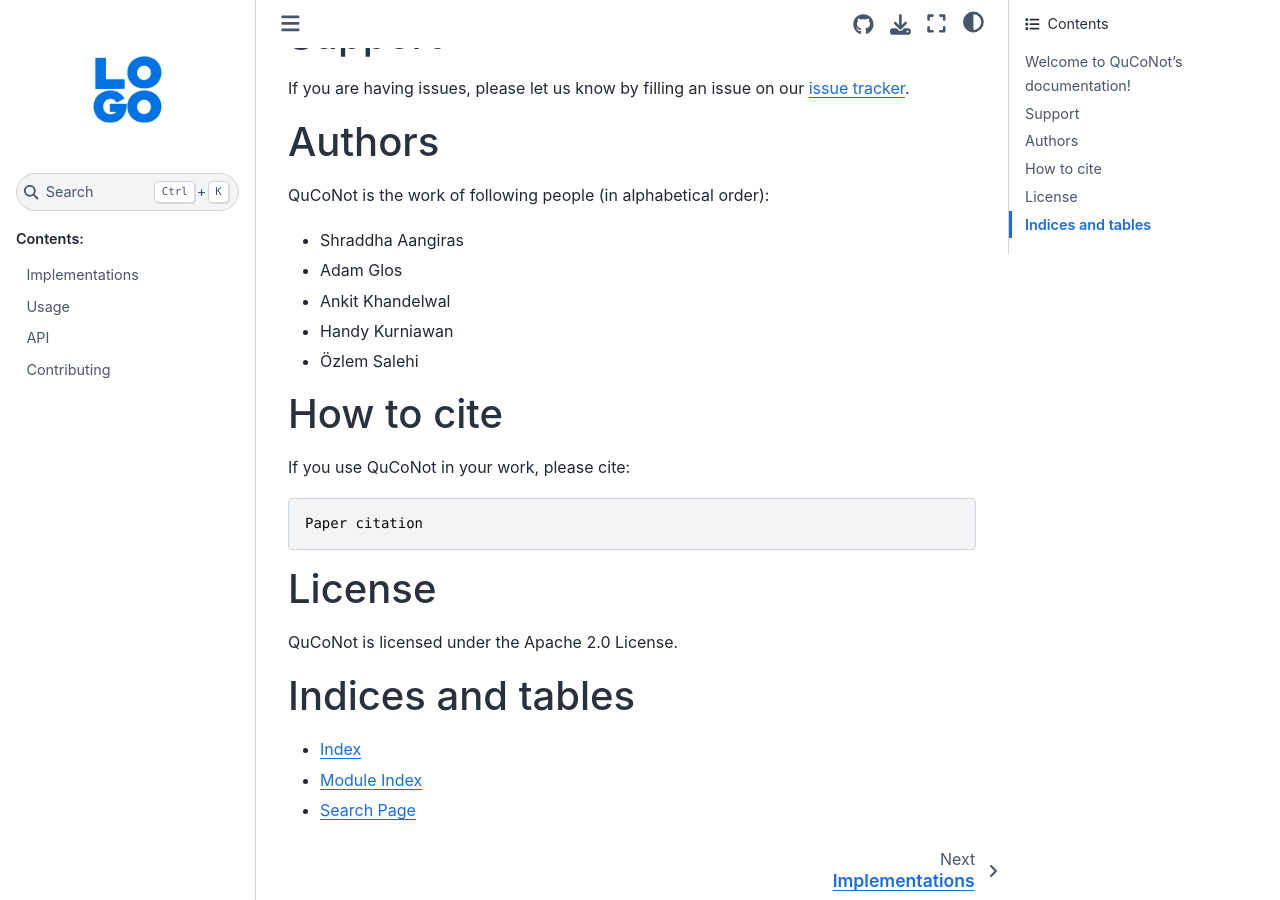
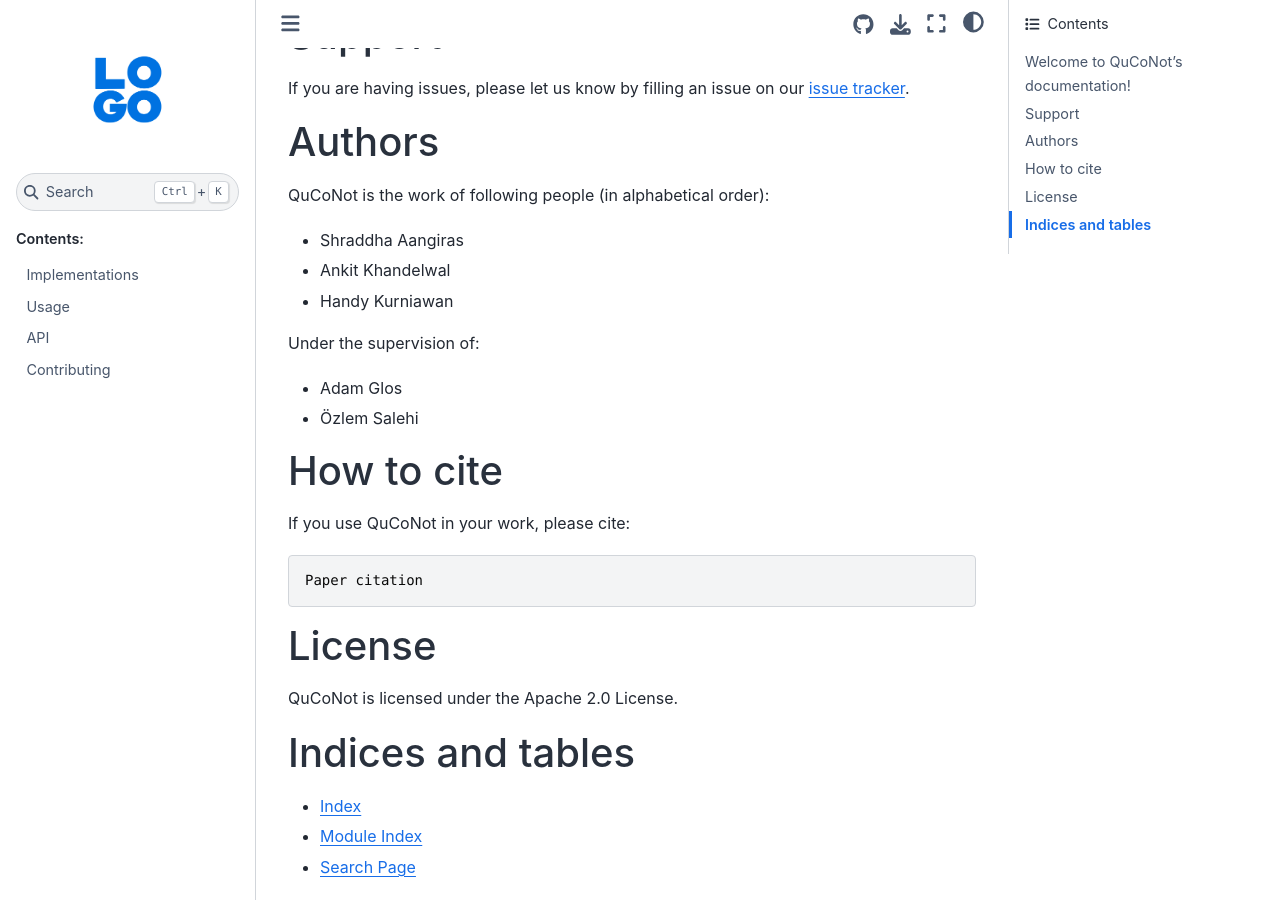
Before and after one commit to QuCoNot/QuCoNot, a Sphinx documentation site: the page built from docs/source/index.rst, in a window 1280 px wide and 900 px high, scrolled down 601 px. Built offline with Sphinx 7.4.7 and the Sphinx Book theme 1.1.4, drawn with Linux system fonts in a browser that asks for light colours.

Commit message:
separate supervisor names

```diff
--- a/docs/source/index.rst
+++ b/docs/source/index.rst
@@ -34,9 +34,12 @@ Authors
 QuCoNot is the work of following people (in alphabetical order):
 
 * Shraddha Aangiras
-* Adam Glos
 * Ankit Khandelwal
 * Handy Kurniawan
+
+Under the supervision of:
+
+* Adam Glos
 * Özlem Salehi
 
 How to cite
```
